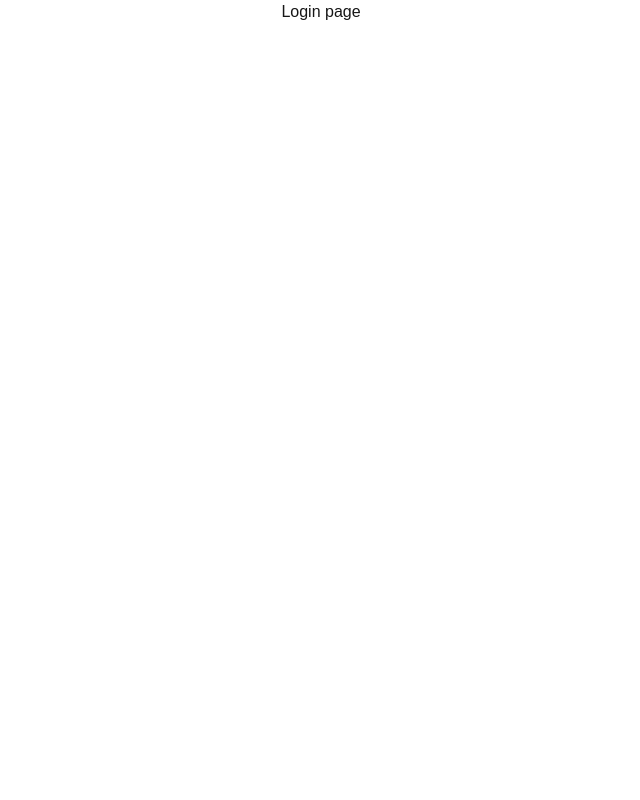
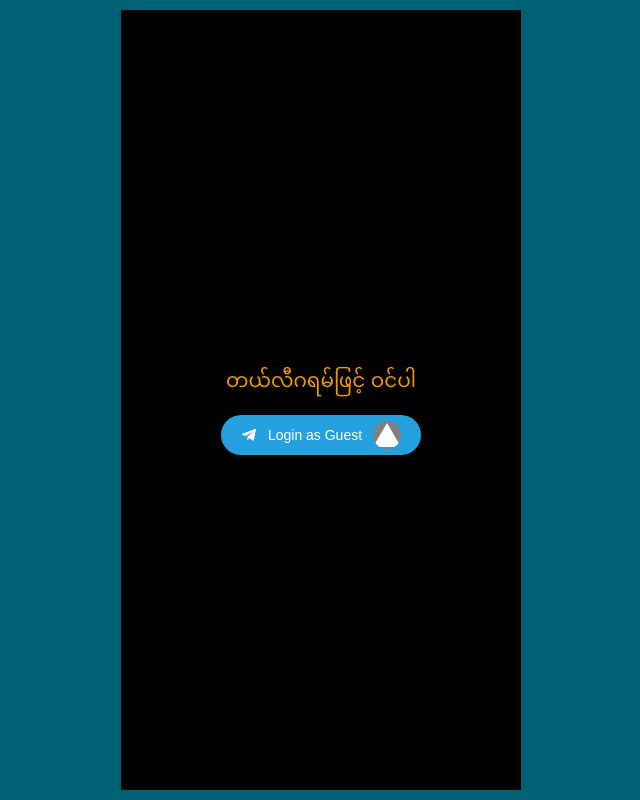
Before and after one commit to map-007/yangkok, a Next.js app: page /login in a window 1280 px wide. Shown: the whole page, without its empty margins (319-959 px from the left). Built offline with nearby package versions, Linux system fonts and the light colour scheme.

Commit message:
add: login page

```diff
--- a/app/home/page.tsx
+++ /dev/null
@@ -1,5 +0,0 @@
-const HomePage = () => {
-  return <div>page</div>;
-};
-
-export default HomePage;
--- /dev/null
+++ b/app/login/login.module.scss
@@ -0,0 +1,41 @@
+.loginPage {
+  width: 100%;
+  height: 100%;
+  background: #005f73;
+  padding: 10px 0;
+}
+.container {
+  width: 400px;
+  height: calc(100vh - 20px);
+  margin: 0 auto;
+  display: flex;
+  align-items: center;
+  flex-direction: column;
+  justify-content: center;
+  background: #000;
+  p {
+    color: #ee9b00;
+    font-size: 20px;
+    margin: 20px 0;
+  }
+  .button {
+    min-width: 200px;
+    height: 40px;
+    color: #fff;
+    padding: 0 20px;
+    background: #24a1de;
+    border-radius: 60px;
+    display: flex;
+    align-items: center;
+    justify-content: space-between;
+    span {
+      font-size: 14px;
+    }
+    .profileImg {
+      height: 28px;
+      width: 28px;
+      border-radius: 50%;
+      background: gray;
+    }
+  }
+}
--- a/app/login/page.tsx
+++ b/app/login/page.tsx
@@ -1,6 +1,26 @@
+import Image from "next/image";
 import style from "./login.module.scss";
+import { FaTelegramPlane } from "react-icons/fa";
+import Link from "next/link";
 const LoginPage = () => {
-  return <div className="flex justify-center items-center">Login page</div>;
+  return (
+    <div className={style.loginPage}>
+      <div className={style.container}>
+        <p>တယ်လီဂရမ်ဖြင့် ဝင်ပါ</p>
+        <Link href="/" className={style.button}>
+          <FaTelegramPlane />
+          <span>Login as Guest</span>
+          <Image
+            src="/vercel.svg"
+            className={style.profileImg}
+            alt="telegram"
+            width={20}
+            height={20}
+          />
+        </Link>
+      </div>
+    </div>
+  );
 };
 
 export default LoginPage;
--- a/app/page.tsx
+++ b/app/page.tsx
@@ -1,3 +1,14 @@
+"use client";
+import { useRouter } from "next/navigation";
+import { useEffect, useState } from "react";
+
 export default function Home() {
+  const router = useRouter();
+  const [user] = useState(null);
+  useEffect(() => {
+    if (!user) {
+      router.push("/login");
+    }
+  }, [router, user]);
   return <div className="">Hello from Yangkok</div>;
 }
--- a/package.json
+++ b/package.json
@@ -11,7 +11,9 @@
   "dependencies": {
     "next": "15.0.2",
     "react": "19.0.0-rc-02c0e824-20241028",
-    "react-dom": "19.0.0-rc-02c0e824-20241028"
+    "react-dom": "19.0.0-rc-02c0e824-20241028",
+    "react-icons": "^5.3.0",
+    "sass": "^1.80.6"
   },
   "devDependencies": {
     "@types/node": "^20",
```
Also changed, not shown: app/login/login.module.css (deleted), 2 other files (tests, documents, lock files or other folders).
